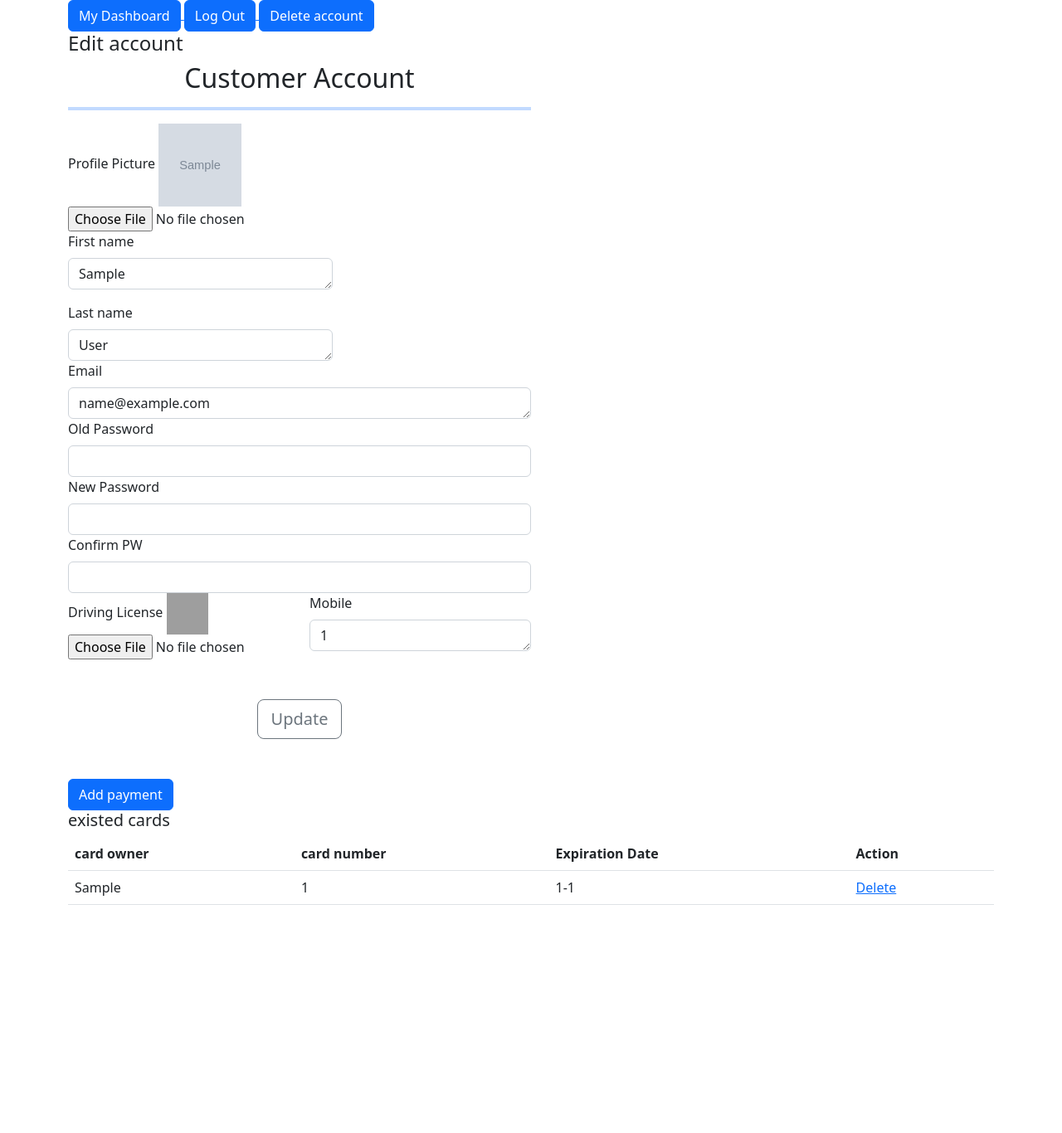
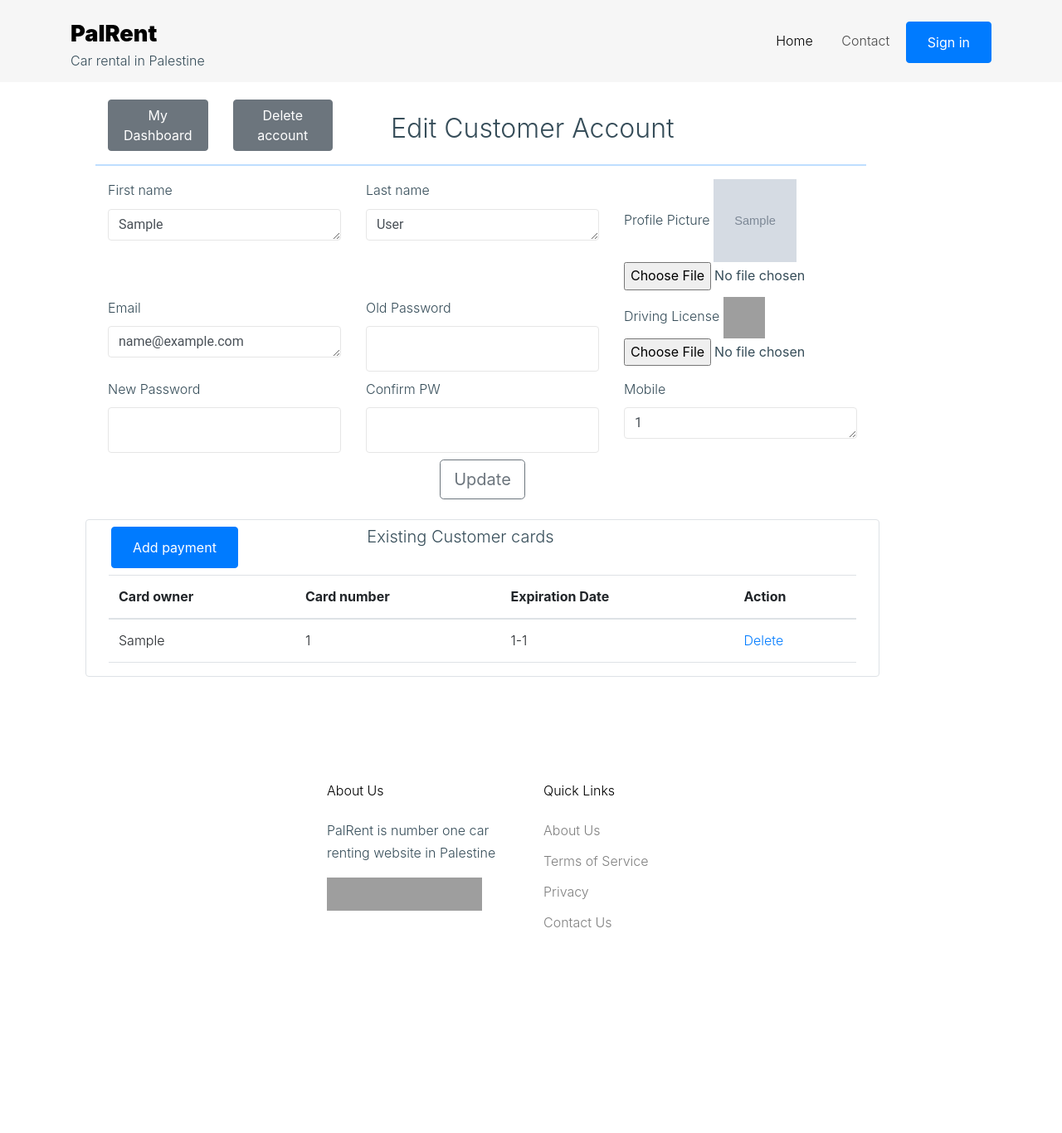
Before and after one commit to mohammadbismail/palrent_12_oct_22, a Django app: page /my_dashboard/customer_account/1/ in a window 1280 px wide. Shown: the whole page at 83% size. Before the commit the page ends 1091 px from the top, so only its background shows below. Run offline with Django 3.2, Linux system fonts and the light colour scheme; tables that the repository leaves empty hold one stand-in row (values such as "Sample post"); grey boxes marked "Sample" are stand-in pictures; some libraries are stand-ins or nearby versions; some web fonts are replaced; grey boxes are pictures that could not be loaded.

Commit message:
customer_dashboard_final

```diff
--- a/car_app/templates/customer_account.html
+++ b/car_app/templates/customer_account.html
@@ -1,147 +1,125 @@
-<!DOCTYPE html>
-<html lang="en">
-<head>
-    <meta charset="UTF-8">
-    <meta http-equiv="X-UA-Compatible" content="IE=edge">
-    <meta name="viewport" content="width=device-width, initial-scale=1.0">
-    <title>Document</title>
-    {% load staticfiles %}
-    <link rel="stylesheet" href="{% static 'css/base.css' %}">
-    <link href="https://cdn.jsdelivr.net/npm/bootstrap@5.2.2/dist/css/bootstrap.min.css" rel="stylesheet"
-        integrity="sha384-Zenh87qX5JnK2Jl0vWa8Ck2rdkQ2Bzep5IDxbcnCeuOxjzrPF/et3URy9Bv1WTRi" crossorigin="anonymous">
-</head>
-<body>
-    <div class="container">
-        <div>
-            <a href="/my_dashboard/">
-                <button type="submit" class="btn btn-primary">My Dashboard</button>
+{% extends 'base.html' %}
+{% block content%}
+<div class="container my-5 p-5">
+    <div class="row my-4 col-11">
+        <div class="row">
+            <div class="col-2 mx-0"><a href="/my_dashboard/">
+                    <button type="submit" class="btn btn-secondary">My Dashboard</button>
+                </a></div>
+            <div class="col-2">
+                <a href="/delete_account/">
+                    <button class="btn btn-secondary">Delete account</button>
                 </a>
-            <a href="/delete/">
-                <button class="btn btn-primary">Log Out</button>
-            </a>
-            <a href="/delete_account/">
-                <button class="btn btn-primary">Delete account</button>
-            </a>
-            <div class="col" id="form_body">
-                <h4>Edit account</h4>
-                <div class="col-md-6">
-                    <h2 class="text-center">Customer Account</h2>
+            </div>
+            <div class="col-6 my-3">
+                <h2 class="text-center">Edit Customer Account</h2>
+            </div>
             <hr class="border border-2 border-primary">
-                    <!-- TODO: start of registeration section -->
-                    <!-- FIXME: hello -->
-                    <form action="/my_dashboard/customer_account_edit/{{customer_id}}/" class="needs-validation" method="post" enctype="multipart/form-data">
+        </div>
+        <form action="/my_dashboard/customer_account_edit/{{customer_id}}/" class="needs-validation" method="post"
+            enctype="multipart/form-data">
             {% csrf_token %}
-                        <!-- TODO: first name  & last name inputs  -->
-                        <div class="row">
-                            <div class="col-lg-6">
+            <div class="row g-0">
+                <div class="col-lg-4">
+                    <label for="first_name" class="form-label">First name</label>
+                    <textarea name="first_name" class="form-control" id="first_name" cols="20" rows="1"
+                        required>{{customer.first_name}}</textarea>
+                    <div class="invalid-feedback">
+                        Valid first name is required.
+                    </div>
+                </div>
+                <div class="col-lg-4">
+                    <label for="last_name" class="form-label">Last name</label>
+                    <textarea name="last_name" class="form-control" id="last_name" cols="20" rows="1"
+                        required>{{customer.last_name}}</textarea>
+                    <div class="invalid-feedback">
+                        Valid first name is required.
+                    </div>
+                </div>
+                <div class="col-lg-4">
                     <label for="profile" class="form-label">Profile Picture</label>
                     <img src="{{customer.profile.url}}" alt="photo_test" width="100px" height="100px">
                     <input type="file" name="profile" id="profile">
                 </div>
             </div>
-                        <div class="row g-3">
-                            <div class="col-sm-7">
-                                <label for="first_name" class="form-label">First name</label>
-                                <textarea name="first_name" class="form-control" id="first_name" cols="20" rows="1" required>{{customer.first_name}}</textarea>
-                                <div class="invalid-feedback">
-                                    Valid first name is required.
-                                </div>
-                            </div>
-                            <div class="col-sm-7">
-                                <label for="last_name" class="form-label">Last name</label>
-                                <textarea name="last_name" class="form-control" id="last_name" cols="20" rows="1" required>{{customer.last_name}}</textarea>
-                                <div class="invalid-feedback">
-                                    Valid first name is required.
-                                </div>
-                            </div>
-                        </div>
-                        <!-- TODO: end of name & location -->
-                        <!-- TODO: start of email-->
-                        <div class="row">
-                            <div class="col-lg">
+            <div class="row my-2">
+                <div class="col-lg-4">
                     <label for="email" class="form-label">Email</label>
-                                <textarea name="email" class="form-control" id="email" cols="20" rows="1" required>{{customer.email}}</textarea>
+                    <textarea name="email" class="form-control" id="email" cols="20" rows="1"
+                        required>{{customer.email}}</textarea>
                     <div class="invalid-feedback">
                         Please enter a valid email address
                     </div>
                 </div>
-                        </div>
-                        <!-- TODO: end of email-->
-                        <!-- TODO: start of password-->
-                        <div class="row">
-                            <div class="col">
+                <div class="col-lg-4">
                     <label for="password" class="form-label">Old Password</label>
-                                <input type="password" class="form-control" name="password" id="password"
-                                    placeholder="" value="" required>
+                    <input type="password" class="form-control" name="password" id="password" placeholder="" value=""
+                        required>
                     <div class="invalid-feedback">
                         Valid password is required.
                     </div>
                 </div>
-                        </div>
-                        <div class="row">
-                            <div class="col">
-                                <label for="new_password" class="form-label">New Password</label>
-                                <input type="password" class="form-control" name="new_password" id="password"
-                                    placeholder="" value="" required>
-                                <div class="invalid-feedback">
-                                    Valid password is required.
+                <div class="col-lg-4">
+                    <label for="driving_license" class="form-label">Driving License</label>
+                    <img src="{{customer.driving_license.url}}" alt="photo_test" width="50px" height="50px">
+                    <input type="file" name="driving_license" id="driving_license">
                 </div>
             </div>
-                        </div>
-                        <!-- TODO: end of password-->
-                        <!-- TODO: start of password-->
-                        <div class="row">
-                            <div class="col">
-                                <label for="confp" class="form-label">Confirm PW</label>
-                                <input type="password" class="form-control" name="confp" id="confp" placeholder=""
+            <div class="row my-2">
+                <div class="col-lg-4">
+                    <label for="new_password" class="form-label">New Password</label>
+                    <input type="password" class="form-control" name="new_password" id="password" placeholder=""
                         value="" required>
                     <div class="invalid-feedback">
                         Valid password is required.
                     </div>
                 </div>
-                        </div>
-                        <!-- TODO: end of password-->
-                        <!-- TODO: start of permit-->
-                        <div class="row">
-                            <div class="col-lg-6">
-                                <label for="driving_license" class="form-label">Driving License</label>
-                                <img src="{{customer.driving_license.url}}" alt="photo_test" width="50px" height="50px">
-                                <input type="file" name="driving_license" id="driving_license">
-                            </div>
-                            <div class="col-lg-6">
-                                <label for="mobile" class="form-label">Mobile</label>
-                                <textarea name="mobile" class="form-control" id="mobile" cols="20" rows="1" required>{{customer.mobile}}</textarea>
+                <div class="col-lg-4">
+                    <label for="confp" class="form-label">Confirm PW</label>
+                    <input type="password" class="form-control" name="confp" id="confp" placeholder="" value=""
+                        required>
+                    <div class="invalid-feedback">
+                        Valid password is required.
                     </div>
                 </div>
-                        <!-- TODO: End of age and national id -->
-                        <!-- TODO: end of registration section -->
-                        <div class="my-5 text-center">
+                <div class="col-lg-4">
+                    <label for="mobile" class="form-label">Mobile</label>
+                    <textarea name="mobile" class="form-control" id="mobile" cols="20" rows="1"
+                        required>{{customer.mobile}}</textarea>
+                </div>
+            </div>
+            <div class="text-center">
                 <button class="w-20 btn btn-outline-secondary btn-lg" type="submit">Update</button>
             </div>
         </form>
     </div>
-        </div>
-        <div class="payments">
+    <div class="row col-11 border border-2 rounded">
+        <div class="col-4 my-2">
             <a href="/my_dashboard/customer_payment_method/{{customer_id}}/">
                 <button type="submit" class="btn btn-primary">Add payment</button>
             </a>
+        </div>
+        <div class="col-6 my-2">
+            <h5>Existing Customer cards</h5>
+        </div>
         <div>
-                <h5>existed cards</h5>
             <table class="table">
                 <thead class="position">
                     <tr>
-                            <th scope="col">card owner</th>
-                            <th scope="col">card number</th>
+                        <th scope="col">Card owner</th>
+                        <th scope="col">Card number</th>
                         <th scope="col">Expiration Date</th>
                         <th scope="col">Action</th>
                     </tr>
                 </thead>
                 <tbody>
-                        {% for card in cards %}
+                    {% for card in customer_cards %}
                     <tr class="display">
                         <td scope="row" name="card_id"><span>{{card.card_owner}}</span></td>
                         <td scope="row" name="card_id"><span>{{card.card_number}}</span></td>
-                            <td scope="row" name="card_id"><span>{{card.expiration_mm}}-{{card.expiration_yyyy}}</span></td>
+                        <td scope="row" name="card_id">
+                            <span>{{card.expiration_mm}}-{{card.expiration_yyyy}}</span>
+                        </td>
                         <td>
                             <input type="hidden" name="card_id" value="{{card.id}}">
                             <a href="/my_dashboard/customer_delete_card/{{customer_id}}/{{card.id}}/">Delete</a>
@@ -152,6 +130,4 @@
             </table>
         </div>
     </div>
-    </div>
-</body>
-</html>
+    {% endblock %}
--- a/car_app/templates/provider_dashboard.html
+++ b/car_app/templates/provider_dashboard.html
@@ -93,11 +93,8 @@
                         <p>Not a member? <a href="/register/">Register</a></p>
                     </div>
                 </div>
-
                 <header class="site-navbar site-navbar-target" role="banner">
-
                     <div class="row col-11 align-items-center">
-
                         <div class="col-4">
                             <div class="site-logo">
                                 <a href="index.html"><strong>PalRent</strong></a>
--- a/car_app/views.py
+++ b/car_app/views.py
@@ -199,17 +199,15 @@ def provider_account_edit(request, provider_id):
 
 
 def provider_car_details(request, car_id):
-    print("thisworks here")
     context = {"selected_car": Car.objects.get(id=car_id)}
     return render(request, "provider_car_details.html", context)
 
 
 def customer_account(request, customer_id):
-    print("this works here")
     context = {
         "customer_id": customer_id,
         "customer": Customer.objects.get(id=customer_id),
-        "cards": Customer_payment.objects.filter(customer_payment=customer_id),
+        "customer_cards": Customer.objects.get(id=customer_id).customer_cards.all(),
     }
 
     return render(request, "customer_account.html", context)
```
Also changed, not shown: requirements.txt (added, +23 -0 lines), 2022_mazda_mazda_3_angularfront.jpg (deleted). Lines whose indentation alone changed are shown as unchanged.
